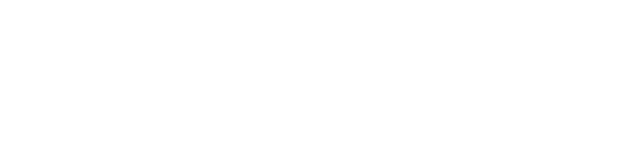
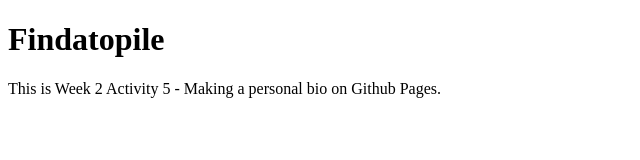
Before and after one commit to findatopile/findatopile.github.io, a plain HTML site: page index.html in a window 1280 px wide. Shown: the whole page, without its empty margins (0-640 px from the left). Drawn offline with Linux system fonts and the light colour scheme.

Commit message:
adding style.css and updating index.html

```diff
--- a/index.html
+++ b/index.html
@@ -8,7 +8,8 @@
 </head>
 
 <body>
-
+<h1>Findatopile</h1>
+<p>This is Week 2 Activity 5 - Making a personal bio on Github Pages.</p>
 
 </body>
 
```
Also changed, not shown: style.css (added).
